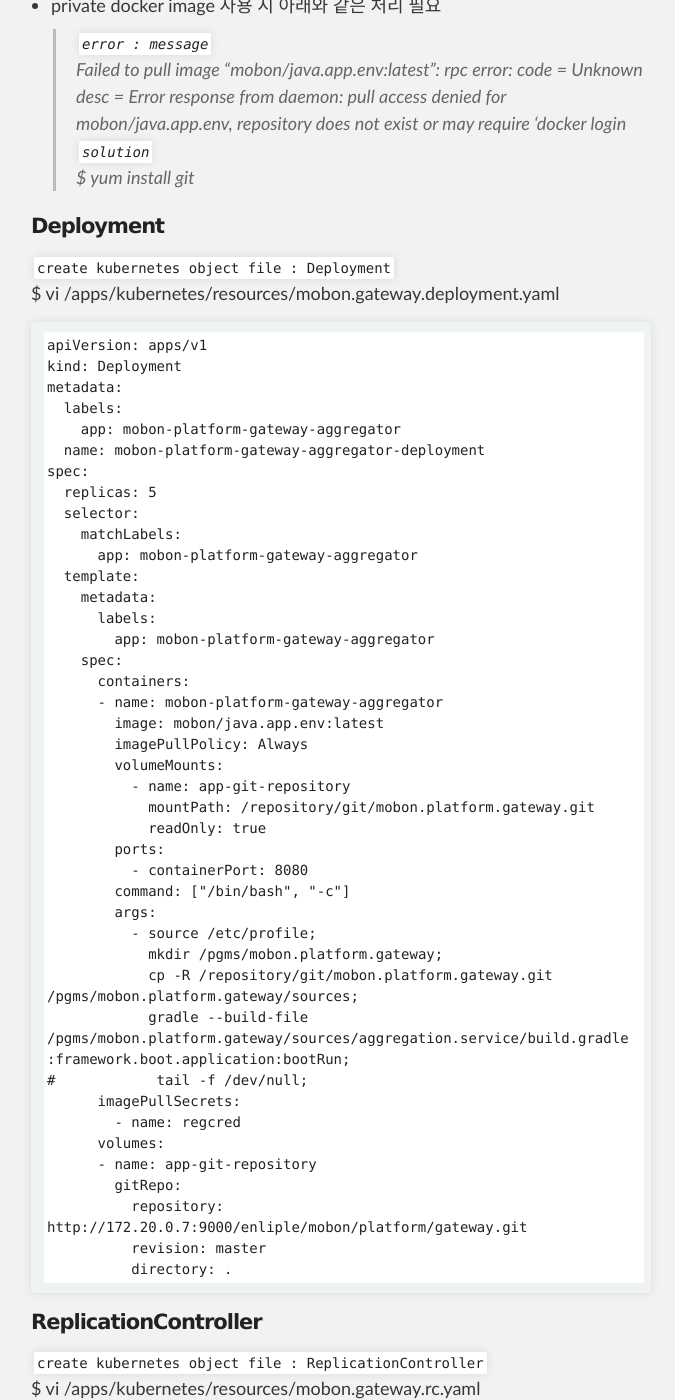
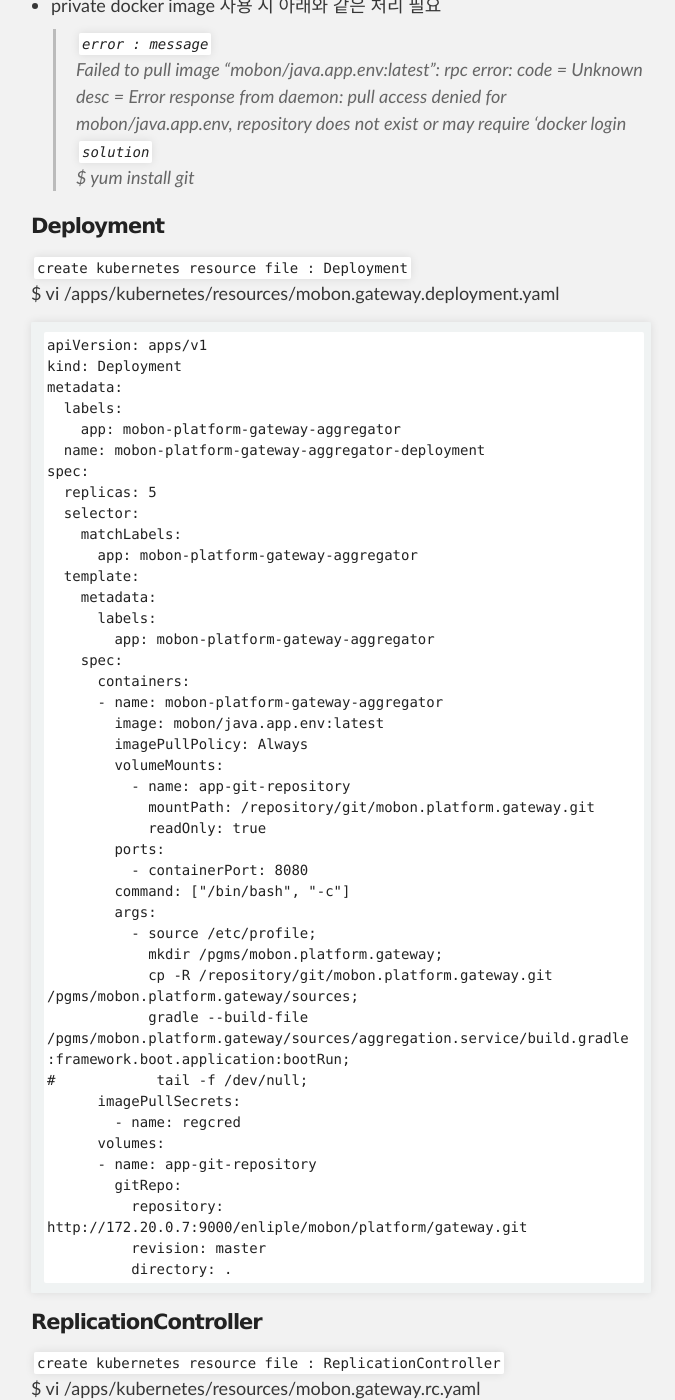
Before and after one commit to unlimited9/unlimited9.github.com, a Jekyll site: the page built from reference.notes/TA/cloud/kubernetes/how.to.deployment.md, in a window 1280 px wide and 1400 px high, scrolled down 884 px. Shown: the whole window, without its empty margins (299-974 px from the left). Built offline with Jekyll 4.4.1, drawn with Linux system fonts in a browser that asks for light colours; our own code applies the rules of GitHub Pages for plain Markdown files; some of the changed text lies outside the part shown.

Commit message:
Update how.to.deployment.md

````diff
--- a/reference.notes/TA/cloud/kubernetes/how.to.deployment.md
+++ b/reference.notes/TA/cloud/kubernetes/how.to.deployment.md
@@ -21,7 +21,7 @@ ref. [create docker image and container](../docker/create.image.n.container.md)
   $ yum install git
 
 #### Deployment
-`create kubernetes object file : Deployment`
+`create kubernetes resource file : Deployment`
 $ vi /apps/kubernetes/resources/mobon.gateway.deployment.yaml
 ```
 apiVersion: apps/v1
@@ -68,7 +68,7 @@ spec:
 ```
 
 #### ReplicationController
-`create kubernetes object file : ReplicationController`
+`create kubernetes resource file : ReplicationController`
 $ vi /apps/kubernetes/resources/mobon.gateway.rc.yaml
 ```
 apiVersion: v1
@@ -132,7 +132,7 @@ $ kubectl exec -it mobon-platform-gateway-aggregator-rc-fxkwx /bin/bash
 $ kubectl scale --replicas=6 rc/mobon.platform.gateway.aggregator.rc
 
 #### Service
-`create kubernetes object file : Service`
+`create kubernetes resource file : Service`
 $ vi /apps/kubernetes/resources/mobon.gateway.svc.yaml
 ```
 apiVersion: v1
````
